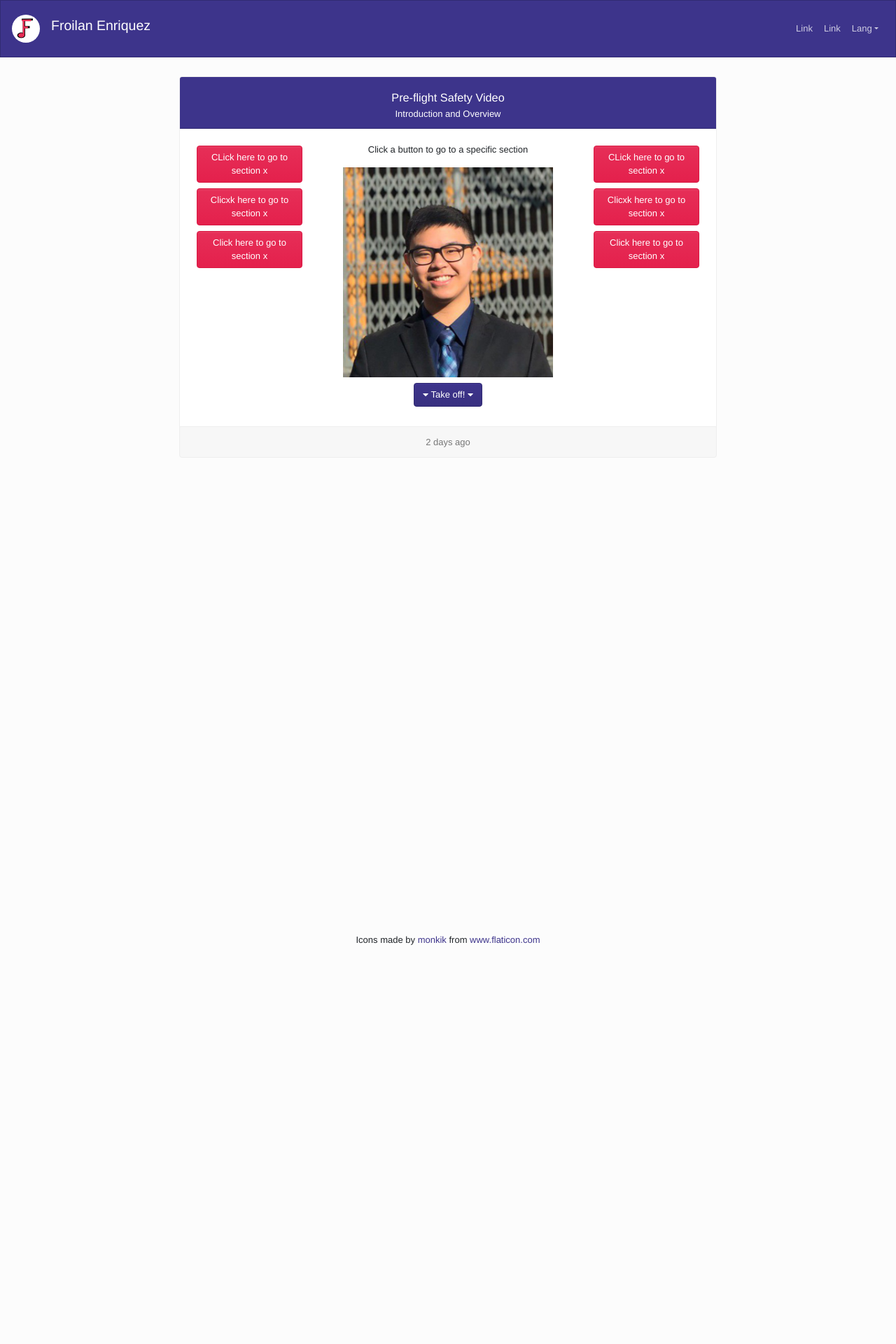
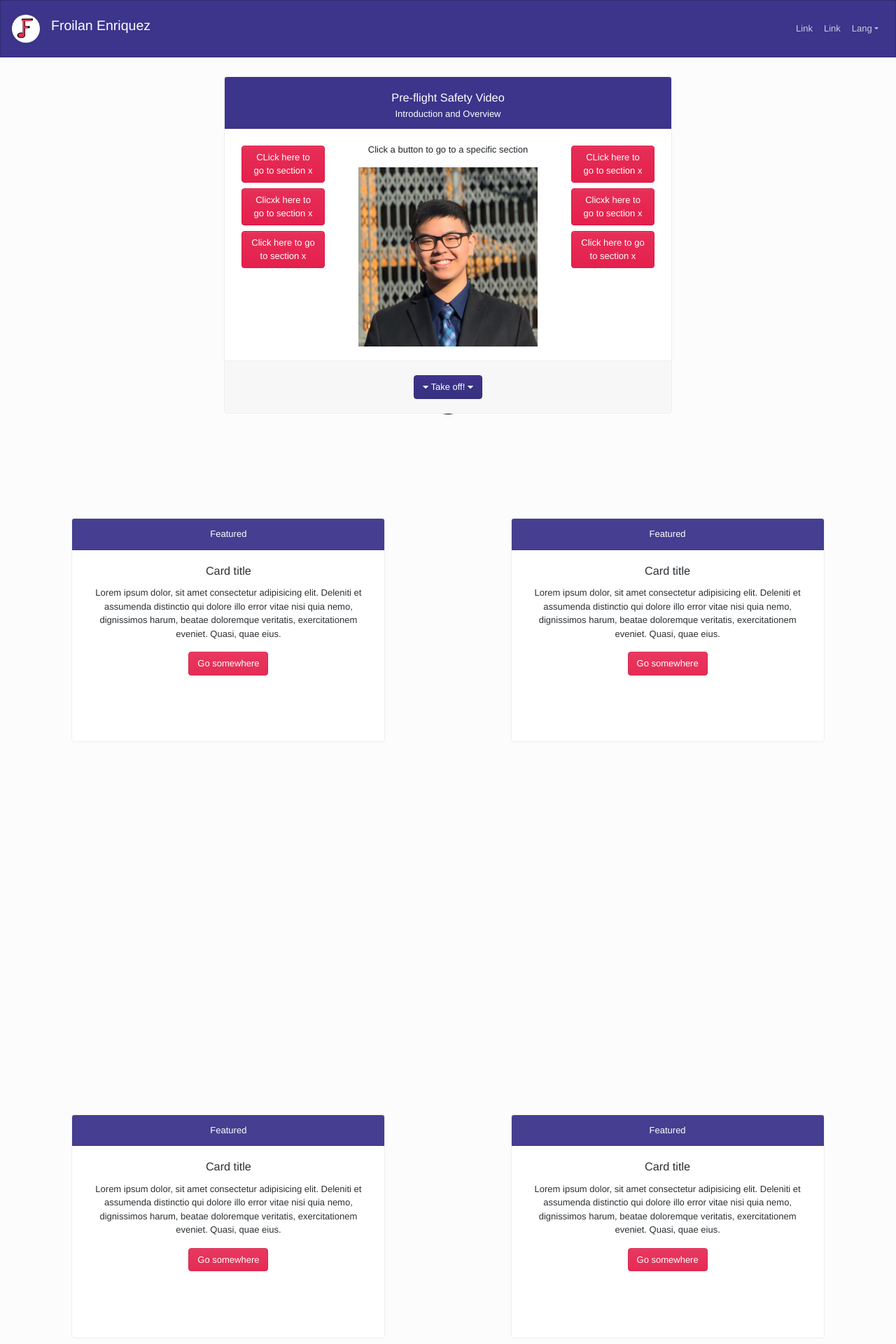
Before and after one commit to froilanenriquez3/FroilanEnriquezDWEC, a Vue app in the folder portfolio/froilan-portfolio/: page / in a window 1280 px wide. Shown: the top 1920 px of the page at 70% size. Before the commit the page ends 1352 px from the top, so only its background shows below. Built offline with nearby package versions, Linux system fonts and the light colour scheme.

Commit message:
Changes to layout

```diff
--- a/portfolio/froilan-portfolio/src/components/Card.vue
+++ b/portfolio/froilan-portfolio/src/components/Card.vue
@@ -1,11 +1,10 @@
 <template>
-  <div class="card m-1" style="width: 18rem">
+  <div class="card m-1 cardcom">
     <div class="card-header bg-primary text-white">Featured</div>
     <div class="card-body">
       <h5 class="card-title">Card title</h5>
       <p class="card-text">
-        Some quick example text to build on the card title and make up the bulk
-        of the card's content.
+        Lorem ipsum dolor, sit amet consectetur adipisicing elit. Deleniti et assumenda distinctio qui dolore illo error vitae nisi quia nemo, dignissimos harum, beatae doloremque veritatis, exercitationem eveniet. Quasi, quae eius.
       </p>
       <a href="#" class="btn btn-secondary">Go somewhere</a>
     </div>
@@ -21,4 +20,10 @@ export default {
 </script>
 
 <style scoped>
+.cardcom {
+  width: 35vw;
+  height: 40vh;
+  opacity: 0.95;
+}
+
 </style>
--- a/portfolio/froilan-portfolio/src/components/SafetyVideo.vue
+++ b/portfolio/froilan-portfolio/src/components/SafetyVideo.vue
@@ -1,5 +1,5 @@
 <template>
-  <div class="card " id="safetyVideo">
+  <div class="card" id="safetyVideo">
     <div class="card-header bg-primary text-white">
       <h5 class="card-title mt-2">Pre-flight Safety Video</h5>
       <h6 class="card-subtitle">Introduction and Overview</h6>
@@ -7,28 +7,39 @@
 
     <div class="card-body row">
       <div class="col-md-3">
-          <button class="btn btn-secondary m-1">CLick here to go to section x</button>
-          <button class="btn btn-secondary m-1">Clicxk here to go to section x</button>
-          <button class="btn btn-secondary m-1">Click here to go to section x</button>
+        <button class="btn btn-secondary m-1">
+          CLick here to go to section x
+        </button>
+        <button class="btn btn-secondary m-1">
+          Clicxk here to go to section x
+        </button>
+        <button class="btn btn-secondary m-1">
+          Click here to go to section x
+        </button>
       </div>
       <div class="col-md-6">
         <p class="card-text">Click a button to go to a specific section</p>
-        <img src="../assets/img/froilan.jpeg" alt="" height=300>
-
-        <button class="btn btn-primary m-2" @click="scrollDown()">
-          <font-awesome-icon icon="caret-down" />
-          Take off!
-          <font-awesome-icon icon="caret-down" />
-        </button>
-
+        <img src="../assets/img/froilan.jpeg" alt="" id="image" />
       </div>
       <div class="col-md-3">
-         <button class="btn btn-secondary m-1">CLick here to go to section x</button>
-          <button class="btn btn-secondary m-1">Clicxk here to go to section x</button>
-          <button class="btn btn-secondary m-1">Click here to go to section x</button>
+        <button class="btn btn-secondary m-1">
+          CLick here to go to section x
+        </button>
+        <button class="btn btn-secondary m-1">
+          Clicxk here to go to section x
+        </button>
+        <button class="btn btn-secondary m-1">
+          Click here to go to section x
+        </button>
       </div>
     </div>
-    <div class="card-footer text-muted">2 days ago</div>
+    <div class="card-footer">
+      <button class="btn btn-primary m-2" @click="scrollDown()">
+        <font-awesome-icon icon="caret-down" />
+        Take off!
+        <font-awesome-icon icon="caret-down" />
+      </button>
+    </div>
   </div>
 </template>
 <script>
@@ -36,16 +47,17 @@ export default {
   setup() {},
   methods: {
     scrollDown() {
-      document.getElementById("markerOne").scrollIntoView(true, {
-          behavior: "smooth",
-      });
+      document.getElementById("markerOne").scrollIntoView({block: "start", inline: "nearest"});
     },
   },
 };
 </script>
 <style scoped>
 #safetyVideo {
-  width: 60vw;
+  width: 50vw;
   margin: 1%;
 }
+#image {
+    width: 20vw;
+}
 </style>
--- a/portfolio/froilan-portfolio/src/components/pages/LandingPage.vue
+++ b/portfolio/froilan-portfolio/src/components/pages/LandingPage.vue
@@ -1,15 +1,29 @@
 <template>
   <div id="landingPage">
-    <!-- <img src="../../assets/img/plane.svg" alt="" id="plane" /> -->
+    <img src="../../assets/img/plane.svg" alt="" id="plane" />
     <main>
       <SafetyVideo />
 
-      <section id="markerOne">
+    <!-- <section id="blank"></section> -->
+
+      <section id="markerOne" >
+        <Card />
+         <Card />
+      </section>
+      <section></section>
+      <section id="markerTwo">
+         <Card />
+         <Card />
+      </section>
+      <section></section>
+      <section id="markerThree">
+         <Card />
+         <Card />
       </section>
     </main>
 
     <footer id="footer">
-      <div>
+      <div class="mt-5">
         Icons made by <a href="" title="monkik">monkik</a> from
         <a href="https://www.flaticon.com/" title="Flaticon"
           >www.flaticon.com</a
@@ -19,11 +33,15 @@
   </div>
 </template>
 <script>
+import Card from "../Card.vue";
 import SafetyVideo from "../SafetyVideo.vue";
+
 export default {
   setup() {},
   components: {
+    Card,
     SafetyVideo,
+
   },
 };
 </script>
@@ -36,17 +54,23 @@ main {
 }
 #plane {
   position: fixed;
-  height: 50vh;
+  width: 30vw;
   left: 50%;
   top: 50%;
   transform: translate(-50%, -50%) scale(-1, -1);
 }
 section {
-  height: 80vh;
   margin: 1%;
+  padding-top: 15vh;
+  display: flex;
+  justify-content: space-around;
+  width: 100vw;
+  height: 50vh;
+  /* background-color: cyan; */
+}
+#blank {
+  height: 5vh;
 }
 
-#markerOne {
- width: 100vw;
-}
+
 </style>
```
